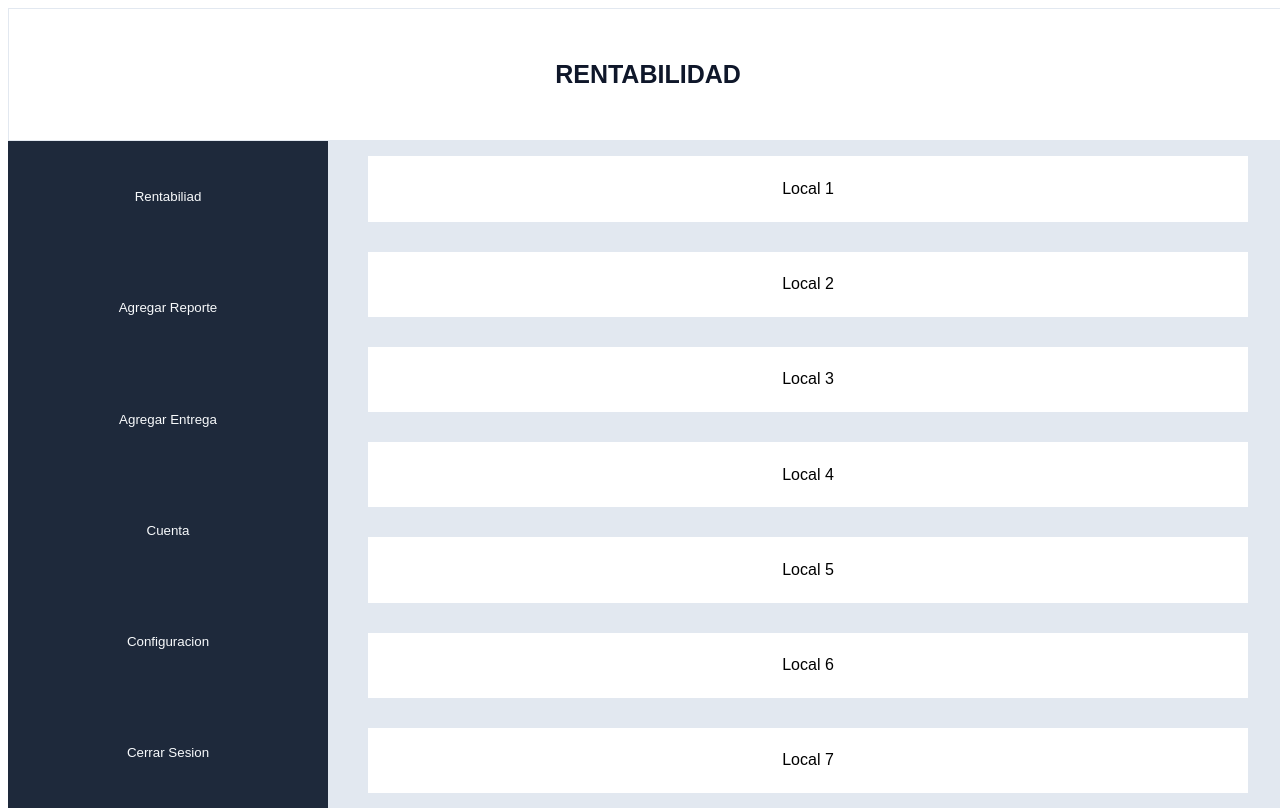
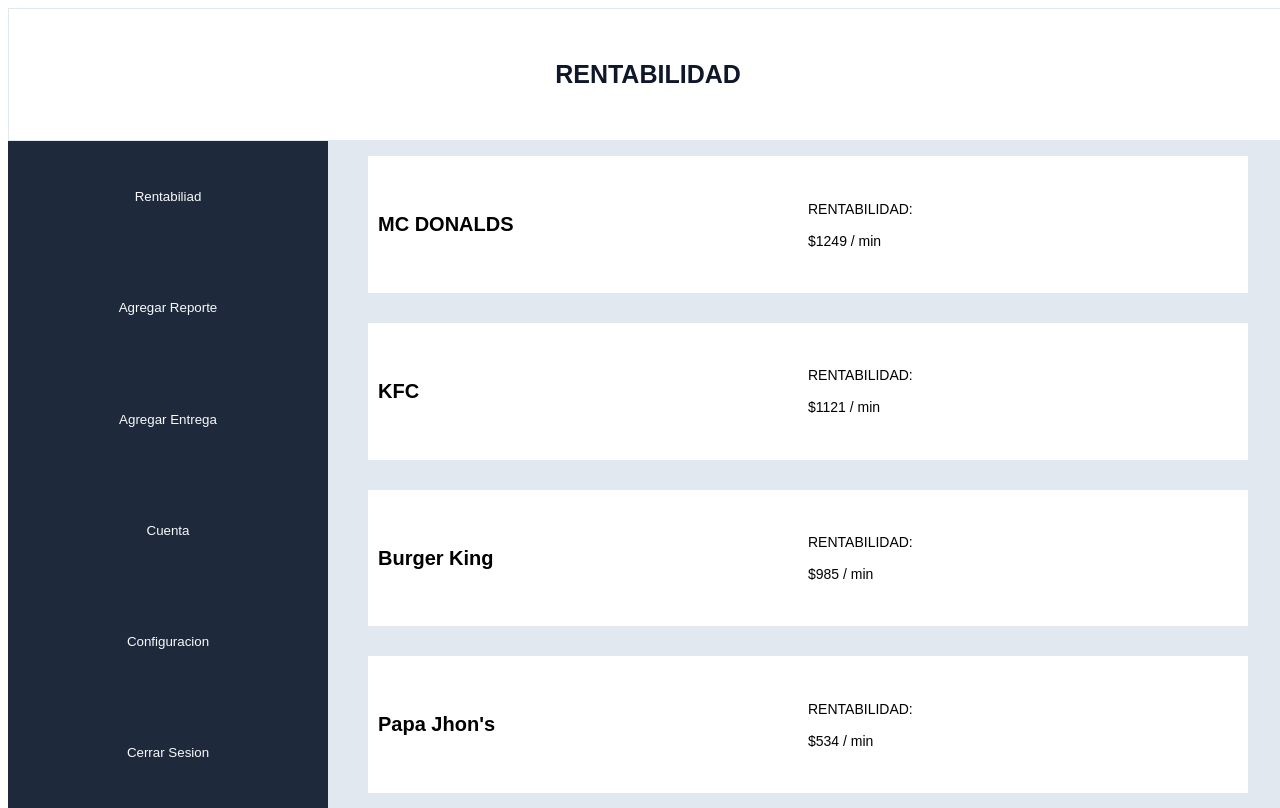
Before and after one commit to matiasgaete/Proyecto-delivery, a React (Vite) app: page / in a window 1280 px wide. Both pictures are taken after a click on the button "INGRESAR". Built offline with nearby package versions, Linux system fonts and the light colour scheme.

Commit message:
ajustes varios

```diff
--- a/src/pages/Pantalla_Rentabilidad/Pantalla_Rentabilidad.css
+++ b/src/pages/Pantalla_Rentabilidad/Pantalla_Rentabilidad.css
@@ -30,8 +30,19 @@
 .etiquetas_locales {
   flex-grow: 1;
   margin: 15px 40px;
-  display: flex;
-  justify-content: center;
+  display: grid;
+  grid-template-columns: repeat(2, 1fr);
   align-items: center;
   background-color:#FFFFFF
 }
+
+.etiquetas_internas_1 {
+  margin: 0px 10px;
+  font-weight: 600;
+  font-size: 20px
+}
+
+.etiquetas_internas_2 {
+  font-size: 14px;
+  font-weight: 500;
+}
--- a/src/pages/Pantalla_Rentabilidad/Pantalla_Rentabilidad.tsx
+++ b/src/pages/Pantalla_Rentabilidad/Pantalla_Rentabilidad.tsx
@@ -15,13 +15,25 @@
                 <button onClick={() => cerrarSesion('Inicio')} className="botones">Cerrar Sesion</button>
             </div>
             <div className = "frame-locales">
-                <div className="etiquetas_locales">Local 1</div>
-                <div className="etiquetas_locales">Local 2</div>
-                <div className="etiquetas_locales">Local 3</div>
-                <div className="etiquetas_locales">Local 4</div>
-                <div className="etiquetas_locales">Local 5</div>
-                <div className="etiquetas_locales">Local 6</div>
-                <div className="etiquetas_locales">Local 7</div>
+                <div className="etiquetas_locales">
+                    <div className="etiquetas_internas_1">MC DONALDS</div>
+                    <div className="etiquetas_internas_2">RENTABILIDAD:<br></br><br></br>$1249 / min</div>
+                </div>
+
+                <div className="etiquetas_locales">
+                    <div className="etiquetas_internas_1">KFC</div>
+                    <div className="etiquetas_internas_2">RENTABILIDAD:<br></br><br></br>$1121 / min</div>
+                </div>
+
+                <div className="etiquetas_locales">
+                    <div className="etiquetas_internas_1">Burger King</div>
+                    <div className="etiquetas_internas_2">RENTABILIDAD:<br></br><br></br>$985 / min</div>
+                </div>
+
+                <div className="etiquetas_locales">
+                    <div className="etiquetas_internas_1">Papa Jhon's</div>
+                    <div className="etiquetas_internas_2">RENTABILIDAD:<br></br><br></br>$534 / min</div>
+                </div>
             </div>
         </div>
     )
```
